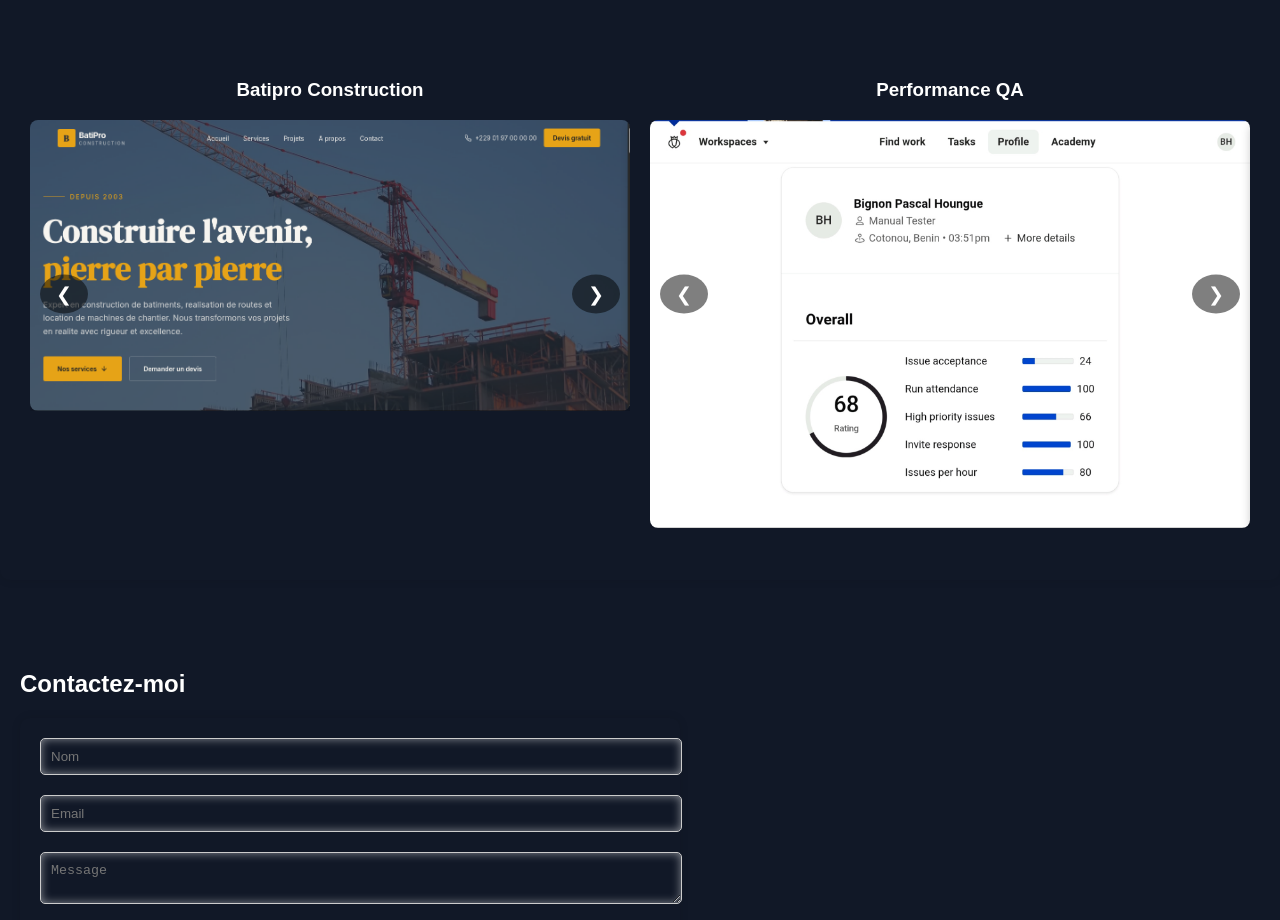
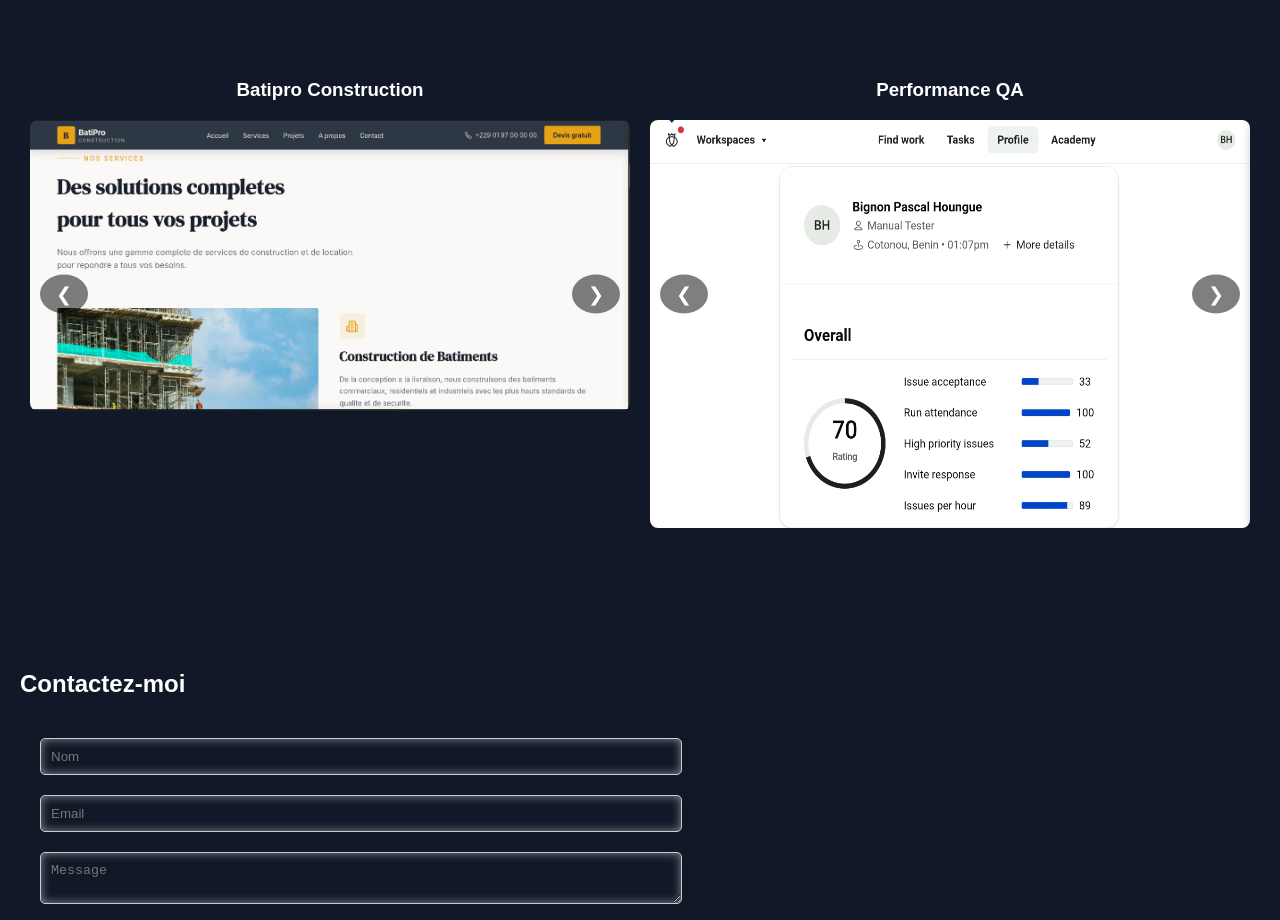
Before and after one commit to Houngue15/Houngue15.github.io, a plain HTML site: page index.html in a window 1280 px wide. Shown: the part 2055-2975 px from the top of the page. Drawn offline with Linux system fonts and the light colour scheme.

Commit message:
Add automatic scrolling for additional carousels

```diff
--- a/index.html
+++ b/index.html
@@ -248,9 +248,11 @@
   container.insertBefore(container.lastElementChild, container.firstElementChild); // déplace la dernière image au début
 }
 
-// Optionnel : défilement automatique toutes les 3s
+//Défilement automatique toutes les 3s
 setInterval(() => nextSlide('blog-carousel'), 3000);
 setInterval(() => nextSlide('ecole-carousel'), 4000);
+setInterval(() => nextSlide('batipro-carousel'), 3000);
+setInterval(() => nextSlide('performance-carousel'), 3000);
 </script>
 
 
```
